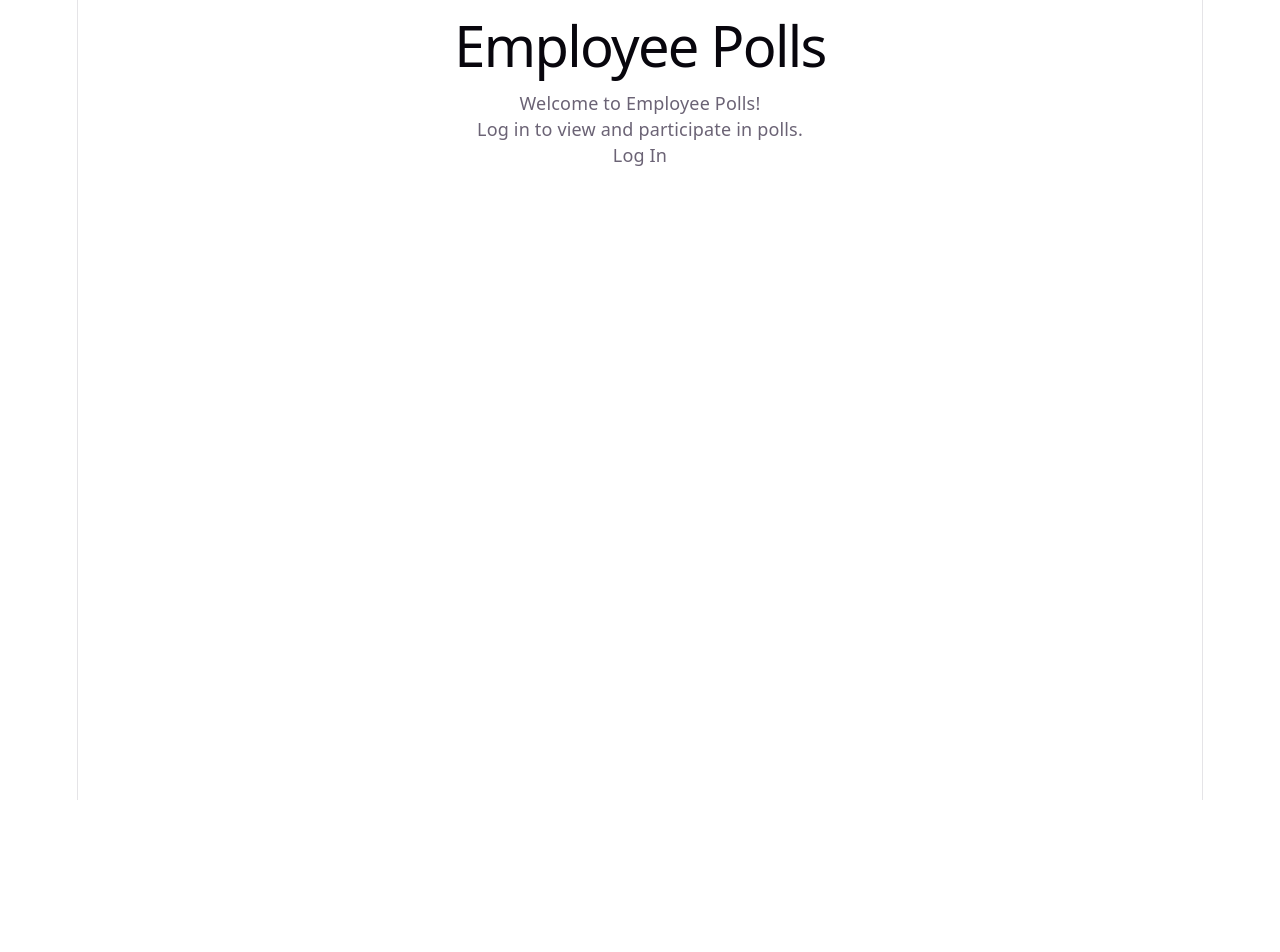
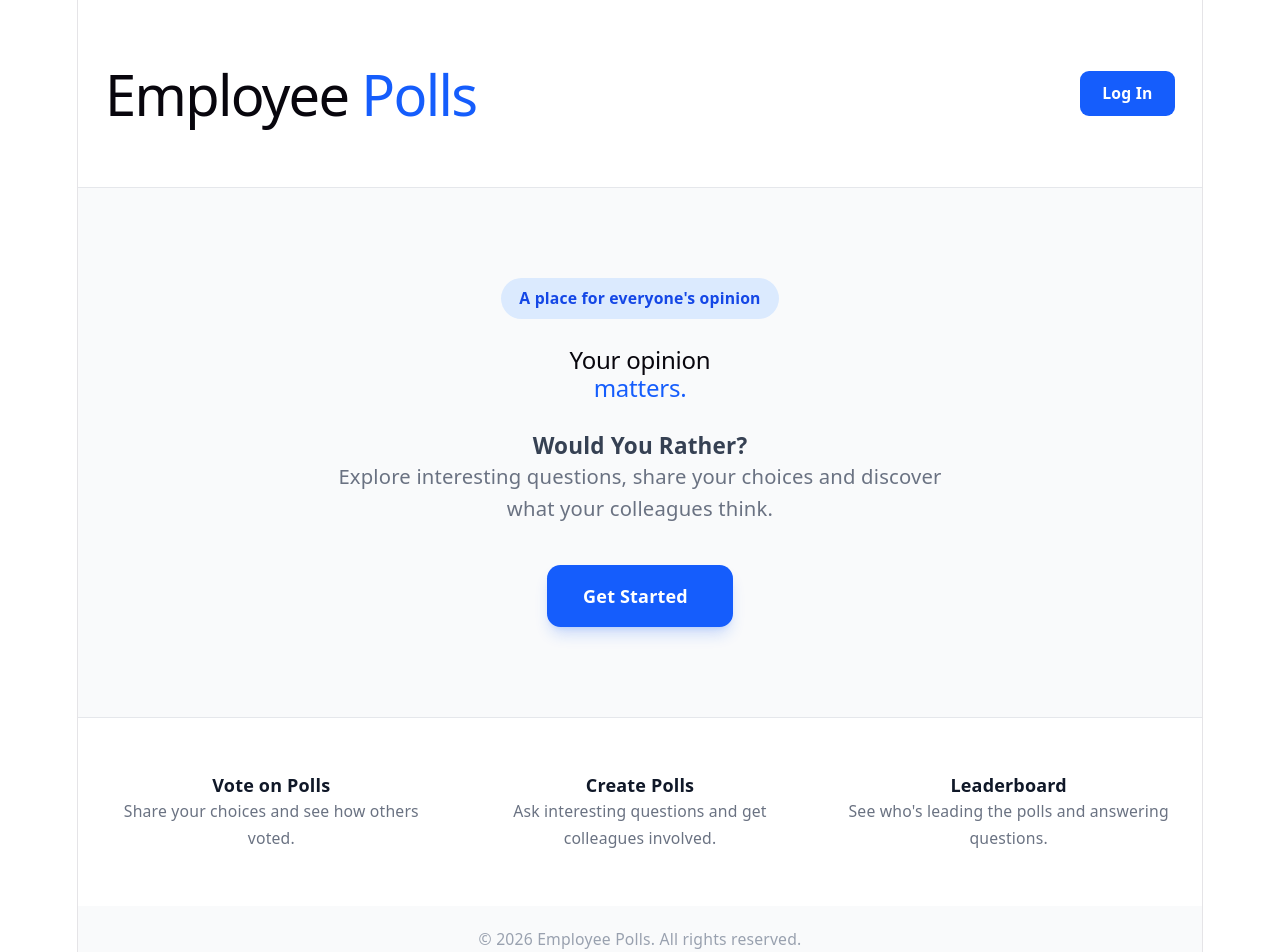
Before and after one commit to Onyiee/employee-polls, a React (Vite) app: page / in a window 1280 px wide. Shown: the top 952 px of the page. Before the commit the page ends 800 px from the top, so only its background shows below. Built offline with nearby package versions, Linux system fonts and the light colour scheme.

Commit message:
test: add poll creation tests

```diff
--- a/package.json
+++ b/package.json
@@ -14,6 +14,7 @@
   "dependencies": {
     "@reduxjs/toolkit": "^2.13.0",
     "@tailwindcss/vite": "^4.3.4",
+    "lucide-react": "^1.68.0",
     "react": "^19.3.1",
     "react-dom": "^19.3.1",
     "react-redux": "^9.3.1",
--- a/src/pages/LandingPage.jsx
+++ b/src/pages/LandingPage.jsx
@@ -2,15 +2,85 @@ import { Link } from 'react-router-dom';
 
 function LandingPage() {
     return (
-        <div>
-            <h1>Employee Polls</h1>
-            <p>Welcome to Employee Polls!</p>
-            <p>Log in to view and participate in polls.</p>
+        <main className="flex min-h-screen flex-col bg-gray-50 text-gray-900">
+            <nav className="border-b border-gray-200 bg-white">
+                <div className="mx-auto flex max-w-7xl items-center justify-between px-6 py-5">
+                    <h1 className="text-xl font-bold tracking-tight">
+                        Employee <span className="text-blue-600">Polls</span>
+                    </h1>
 
-            <Link to="/login">
-                <button>Log In</button>
-            </Link>
-        </div>
+                    <Link
+                        to="/login"
+                        className="rounded-lg bg-blue-600 px-5 py-2.5 text-sm font-semibold text-white transition hover:bg-blue-700"
+                    >
+                        Log In
+                    </Link>
+                </div>
+            </nav>
+
+            <section className="flex flex-1 items-center justify-center px-6 py-20">
+                <div className="mx-auto max-w-3xl text-center">
+                    <span className="mb-6 inline-block rounded-full bg-blue-100 px-4 py-2 text-sm font-semibold text-blue-700">
+                        A place for everyone's opinion
+                    </span>
+
+                    <h2 className="text-5xl font-extrabold leading-tight tracking-tight sm:text-6xl">
+                        Your opinion
+                        <span className="block text-blue-600">
+                            matters.
+                        </span>
+                    </h2>
+
+                    <h3 className="mt-6 text-xl font-semibold text-gray-700">
+                        Would You Rather?
+                    </h3>
+
+                    <p className="mx-auto mt-4 max-w-xl text-base leading-7 text-gray-500 sm:text-lg">
+                        Explore interesting questions, share your choices
+                        and discover what your colleagues think.
+                    </p>
+
+                    <div className="mt-9">
+                        <Link
+                            to="/login"
+                            className="inline-flex items-center gap-2 rounded-xl bg-blue-600 px-8 py-4 font-semibold text-white shadow-lg shadow-blue-600/20 transition hover:-translate-y-0.5 hover:bg-blue-700"
+                        >
+                            Get Started
+                            <span aria-hidden="true"></span>
+                        </Link>
+                    </div>
+                </div>
+            </section>
+
+            <section className="border-t border-gray-200 bg-white px-6 py-12">
+                <div className="mx-auto grid max-w-5xl gap-8 text-center sm:grid-cols-3">
+                    <div>
+                        <h3 className="font-semibold">Vote on Polls</h3>
+                        <p className="mt-2 text-sm leading-6 text-gray-500">
+                            Share your choices and see how others voted.
+                        </p>
+                    </div>
+
+                    <div>
+                        <h3 className="font-semibold">Create Polls</h3>
+                        <p className="mt-2 text-sm leading-6 text-gray-500">
+                            Ask interesting questions and get colleagues involved.
+                        </p>
+                    </div>
+
+                    <div>
+                        <h3 className="font-semibold">Leaderboard</h3>
+                        <p className="mt-2 text-sm leading-6 text-gray-500">
+                            See who's leading the polls and answering questions.
+                        </p>
+                    </div>
+                </div>
+            </section>
+
+            <footer className="bg-gray-50 px-6 py-5 text-center text-sm text-gray-400">
+                © {new Date().getFullYear()} Employee Polls. All rights reserved.
+            </footer>
+        </main>
     );
 }
 
--- a/src/pages/LeaderboardPage.jsx
+++ b/src/pages/LeaderboardPage.jsx
@@ -1,5 +1,6 @@
 import { useSelector } from "react-redux";
 import { useNavigate } from 'react-router-dom';
+import { ArrowLeft } from 'lucide-react';
 
 function LeaderboardPage() {
     const navigate = useNavigate();
@@ -28,7 +29,7 @@ function LeaderboardPage() {
                     onClick={() => navigate('/home')}
                     className="mb-8 flex items-center gap-2 text-sm font-medium text-gray-500 transition hover:text-blue-600"
                 >
-                    <span aria-hidden="true">←</span>
+                    <ArrowLeft size={20} aria-hidden="true" />
                     Back to Dashboard
                 </button>
 
--- a/src/pages/NewQuestionPage.jsx
+++ b/src/pages/NewQuestionPage.jsx
@@ -1,6 +1,7 @@
 import { useState } from 'react';
 import { useDispatch, useSelector } from 'react-redux';
 import { useNavigate } from 'react-router-dom';
+import { ArrowLeft } from 'lucide-react';
 
 import { _saveQuestion } from '../../_DATA.js';
 import { addQuestion } from '../features/questions/questionsSlice';
@@ -66,7 +67,7 @@ function NewQuestionPage() {
                     onClick={() => navigate('/home')}
                     className="mb-8 flex items-center gap-2 text-sm font-medium text-gray-500 transition hover:text-blue-600"
                 >
-                    <span aria-hidden="true">&larr;</span>
+                    <ArrowLeft size={20} aria-hidden="true" />
                     Back to Dashboard
                 </button>
 
--- a/src/pages/QuestionPage.jsx
+++ b/src/pages/QuestionPage.jsx
@@ -5,6 +5,7 @@ import { useDispatch, useSelector } from 'react-redux';
 import { _saveQuestionAnswer } from '../../_DATA.js';
 import { addQuestionAnswer } from '../features/questions/questionsSlice';
 import { addUserAnswer } from '../features/users/usersSlice';
+import { ArrowLeft } from 'lucide-react';
 
 function QuestionPage() {
     const navigate = useNavigate();
@@ -54,7 +55,7 @@ function QuestionPage() {
                     onClick={() => navigate('/home')}
                     className="mb-8 flex items-center gap-2 text-sm font-medium text-gray-500 transition hover:text-blue-600"
                 >
-                    <span aria-hidden="true">←</span>
+                    <ArrowLeft size={20} aria-hidden="true" />
                     Back to Dashboard
                 </button>
                 <div className="mx-auto max-w-2xl rounded-xl border border-gray-200 bg-white p-8 shadow-sm">
@@ -167,7 +168,7 @@ function QuestionPage() {
                     onClick={() => navigate('/home')}
                     className="mb-8 flex items-center gap-2 text-sm font-medium text-gray-500 transition hover:text-blue-600"
                 >
-                    <span aria-hidden="true">←</span>
+                    <ArrowLeft size={20} aria-hidden="true" />
                     Back to Dashboard
                 </button>
 
```
Also changed, not shown: 1 other file (tests, documents, lock files or other folders).
